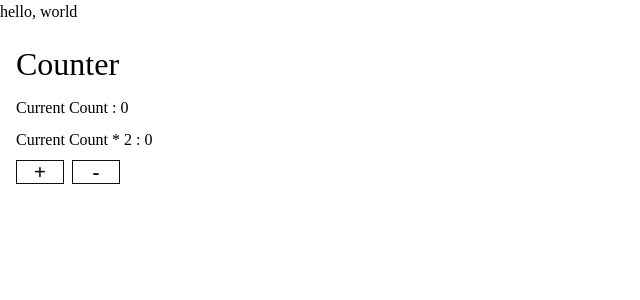
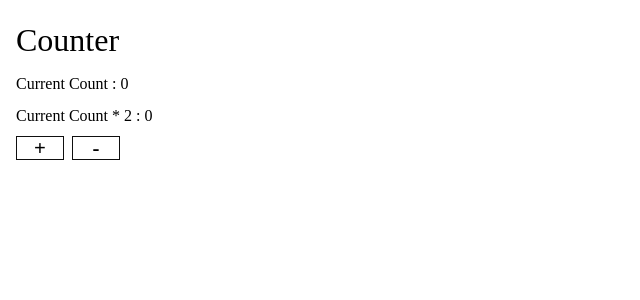
Before and after one commit to jaemin96/web-client, a React (Create React App) app in the folder packages/notice-board/: page / in a window 1280 px wide. Shown: the top 300 px of the page, without its empty margins (0-640 px from the left). Built offline with nearby package versions, Linux system fonts and the light colour scheme.

Commit message:
feat: test 로직 개선 - App

```diff
--- a/packages/notice-board/src/App.tsx
+++ b/packages/notice-board/src/App.tsx
@@ -4,7 +4,6 @@ import Counter from './components/counter';
 const App = () => {
   return (
     <>
-      <h1>hello, world</h1>
       <RecoilRoot>
         <Counter />
       </RecoilRoot>
```
Also changed, not shown: 1 other file (tests, documents, lock files or other folders).
